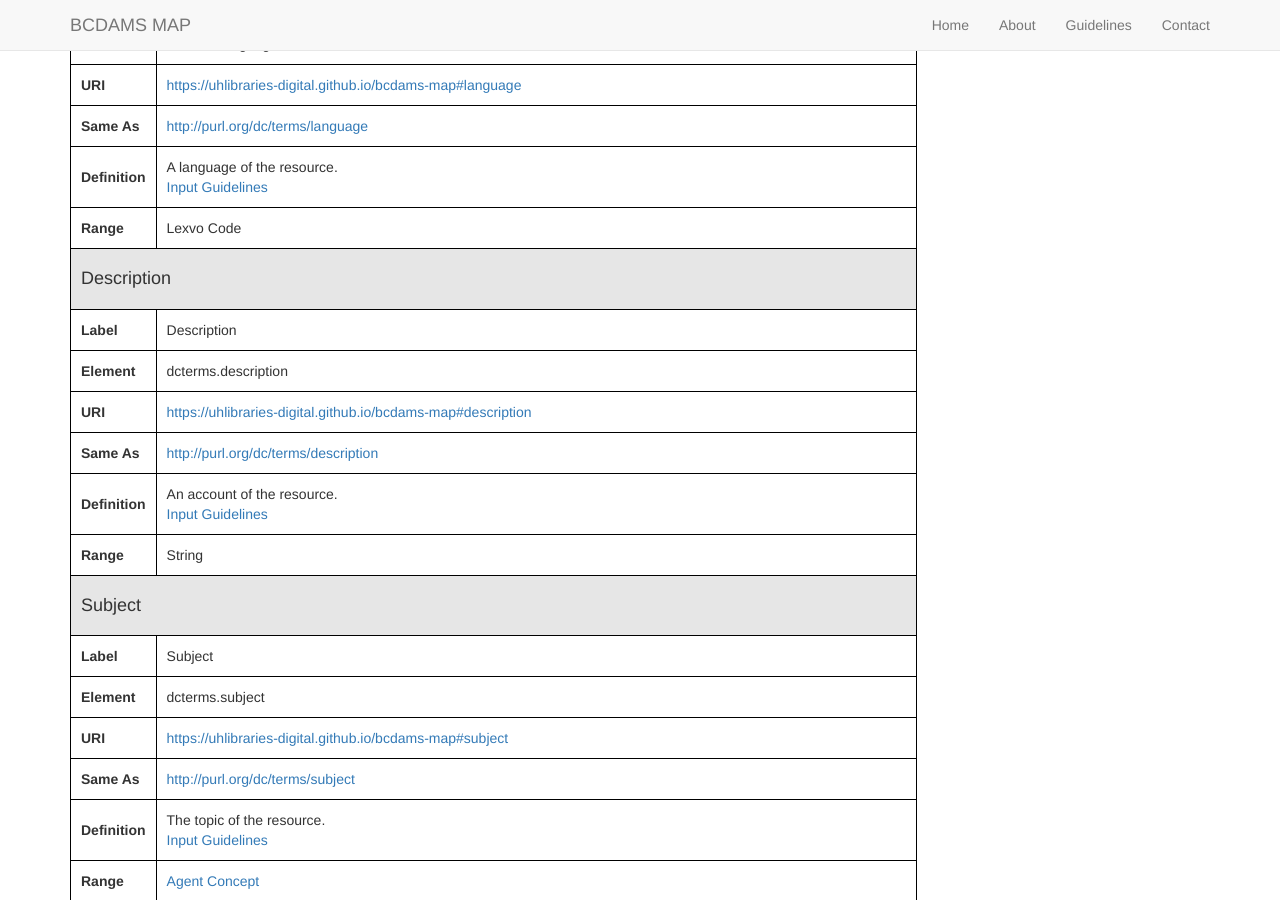
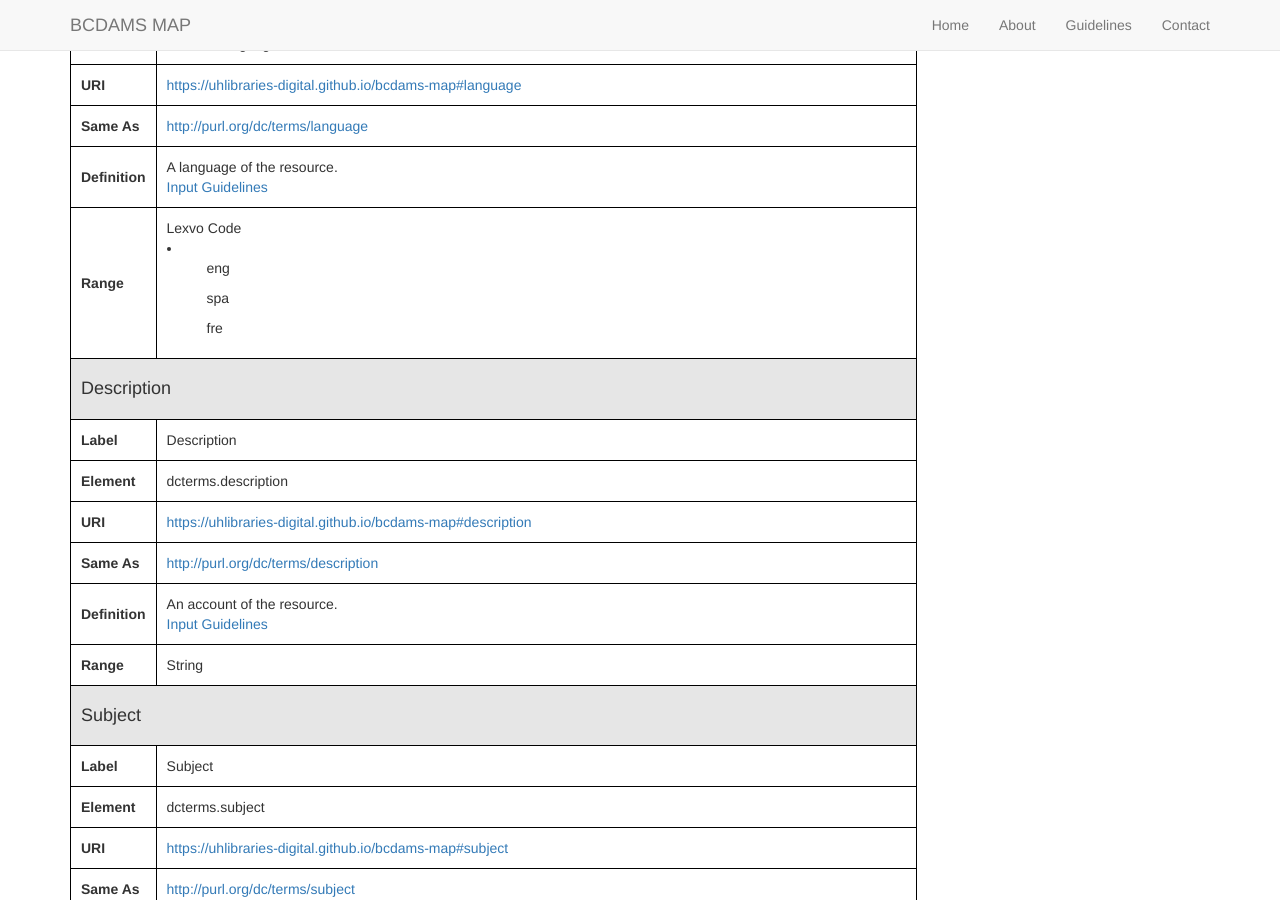
Before and after one commit to uhlibraries-digital/bcdams-map, a Jekyll site: the page built from index.html, in a window 1280 px wide and 900 px high, scrolled down 2728 px. Built offline with Jekyll 4.4.1, drawn with Linux system fonts in a browser that asks for light colours; nearby versions of some CDN libraries; the list of posts is cut into pages by our own code; comment, search, counter and statistics services are not loaded; some of the changed text lies outside the part shown.

Commit message:
add values ul to Range

```diff
--- a/_includes/table.html
+++ b/_includes/table.html
@@ -40,12 +40,21 @@
 <tr>
 	<td><b>Range</b></td>
 	<td>
-		{% for r in element.range %}
-			{% if r.uri %}
-				<a href="{{ r.uri }}">{{ r.label }}  </a>
+	{% for r in element.range %}
+		{% if r.uri %}
+			<a href="{{ r.uri }}">{{ r.label }}</a>
+		{% else %}
+			{% if r.values %}
+				{{ r.label }}</br>
+				<li>
+				{% for value in r.values %}
+					<ul>{{ value }}</ul>
+				{% endfor %}
+				</li>
 			{% else %}
 				{{ r.label }}
 			{% endif %}
-		{% endfor %}
+		{% endif %}
+	{% endfor %}
 	</td>
 </tr>
```
